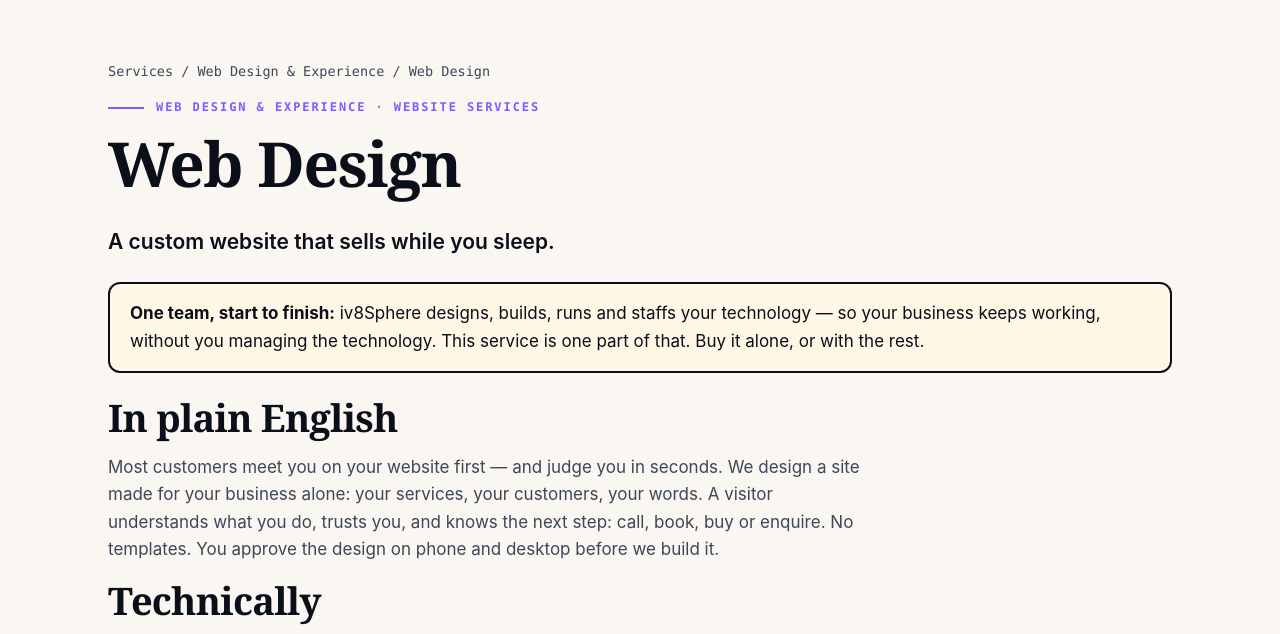
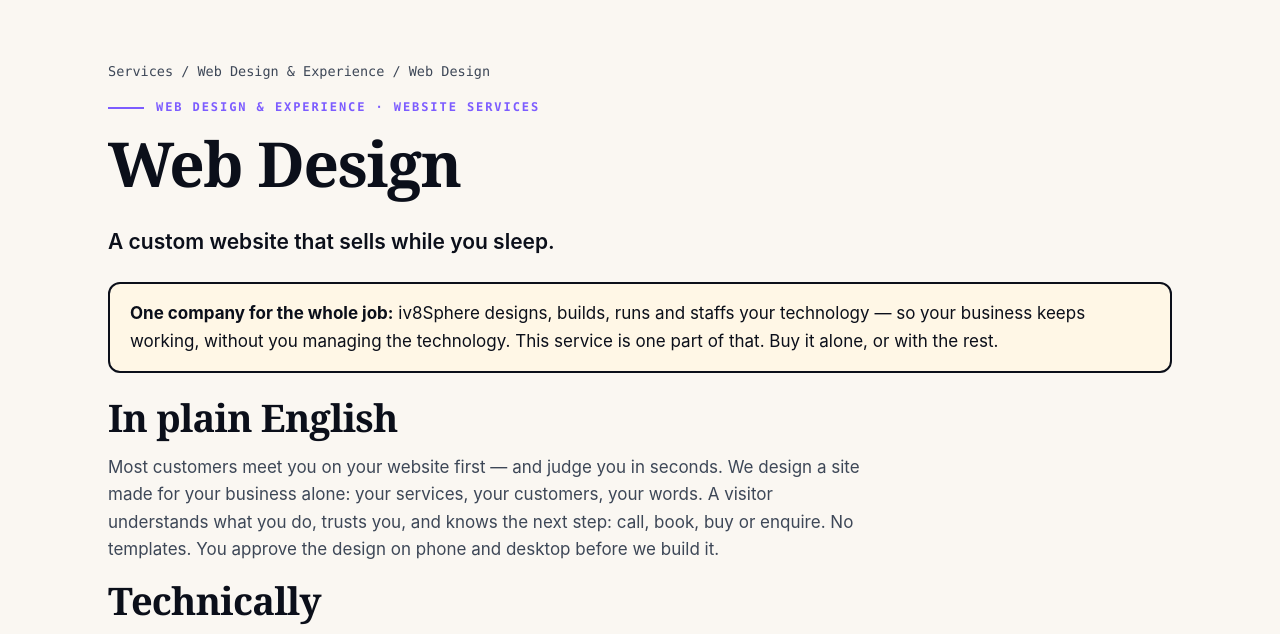
Before and after one commit to vp11dsorg/iv8sphere-website, an Astro site: page /iv8sphere-website/services/web-design in a window 1280 px wide. Shown: the part 117-751 px from the top of the page. Built offline with nearby package versions, Linux system fonts and the light colour scheme; Astro itself is replaced by a stand-in of ours.

Commit message:
Remove trust-chip row; cut AI-slop phrasing; fix 3 short meta descriptions; add custom 404 page

```diff
--- a/src/pages/services/[...slug].astro
+++ b/src/pages/services/[...slug].astro
@@ -16,7 +16,7 @@ const groupOthers = SERVICES.filter(s => s.group === service.group && s.slug !==
 <p class="eyebrow">{practice ? practice.name : service.group} · {service.group}</p>
 <h1>{service.title}</h1>
 <p style="font-size:21px;max-width:760px;color:var(--ink);font-weight:600">{service.tagline}</p>
-<div class="note" style="margin:24px 0"><strong>One team, start to finish:</strong> {BRAND_NAME} designs, builds, runs and staffs your technology — so your business keeps working, without you managing the technology. This service is one part of that. Buy it alone, or with the rest.</div>
+<div class="note" style="margin:24px 0"><strong>One company for the whole job:</strong> {BRAND_NAME} designs, builds, runs and staffs your technology — so your business keeps working, without you managing the technology. This service is one part of that. Buy it alone, or with the rest.</div>
 <h2>In plain English</h2>
 <p style="max-width:760px">{service.plain}</p>
 <h2>Technically</h2>
```
